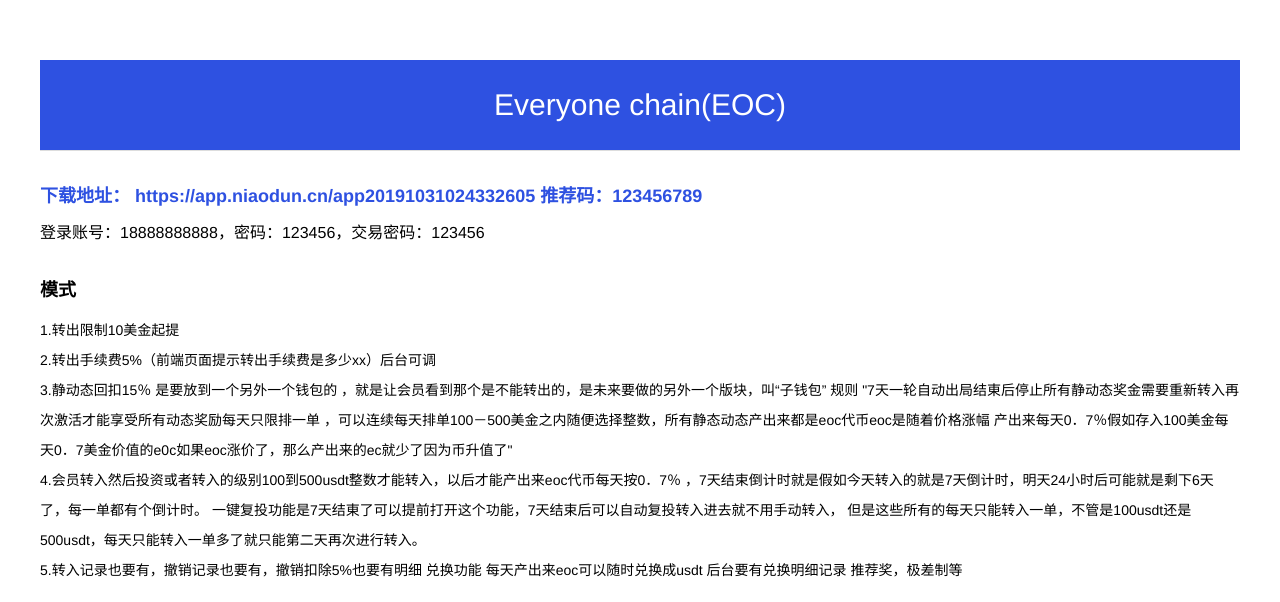
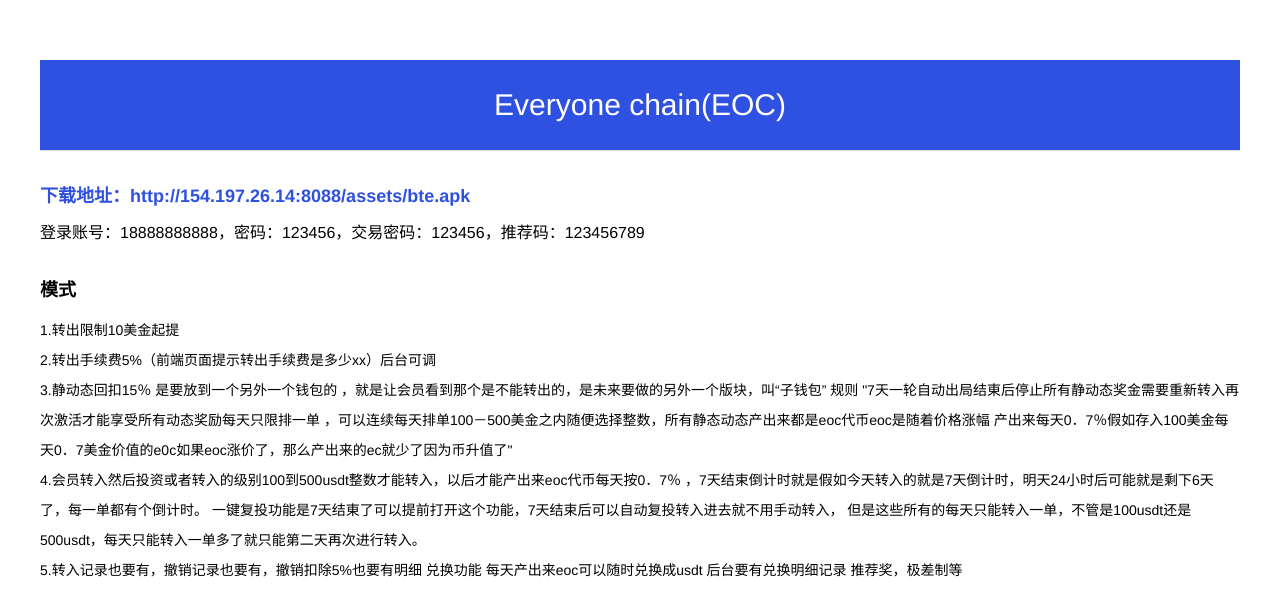
Before and after one commit to demo-block/demo-block.github.com, a plain HTML site: page eoc_detail.html in a window 1280 px wide. Shown: the top 602 px of the page. Drawn offline with Linux system fonts and the light colour scheme.

Commit message:
更换eoc链接

```diff
--- a/eoc_detail.html
+++ b/eoc_detail.html
@@ -30,9 +30,9 @@
 					Everyone chain(EOC)
 				</div>
 				<h4 class="er_title addr">
-					下载地址：<a href="https://app.niaodun.cn/app20191031024332605"> https://app.niaodun.cn/app20191031024332605</a>  推荐码：123456789
+					下载地址：<a href="http://154.197.26.14:8088/assets/bte.apk">http://154.197.26.14:8088/assets/bte.apk</a>
 				</h4>
-				<h3 class="account_name">登录账号：18888888888，密码：123456，交易密码：123456</h3>
+				<h3 class="account_name">登录账号：18888888888，密码：123456，交易密码：123456，推荐码：123456789</h3>
 				<h4 class="er_title">
 					模式
 				</h4>
```
